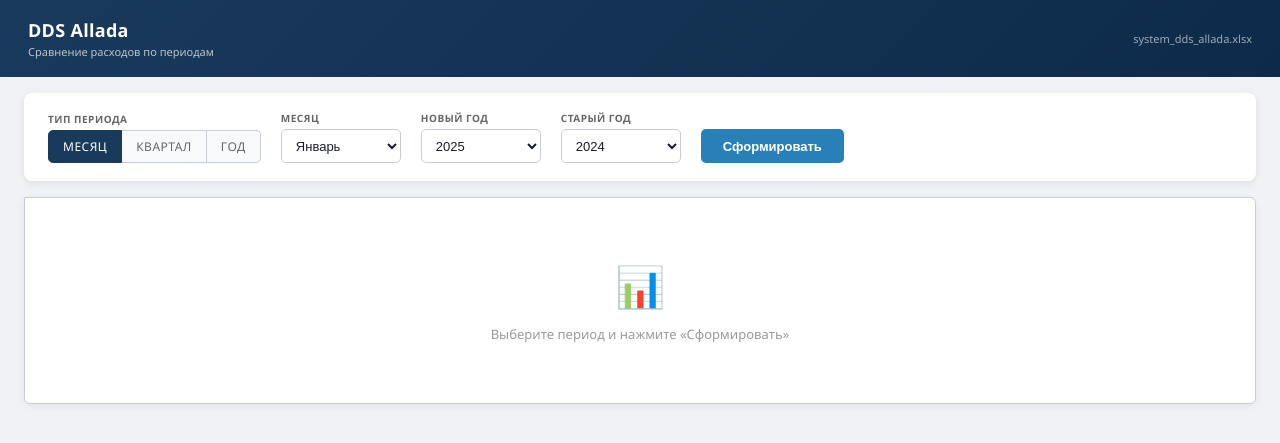
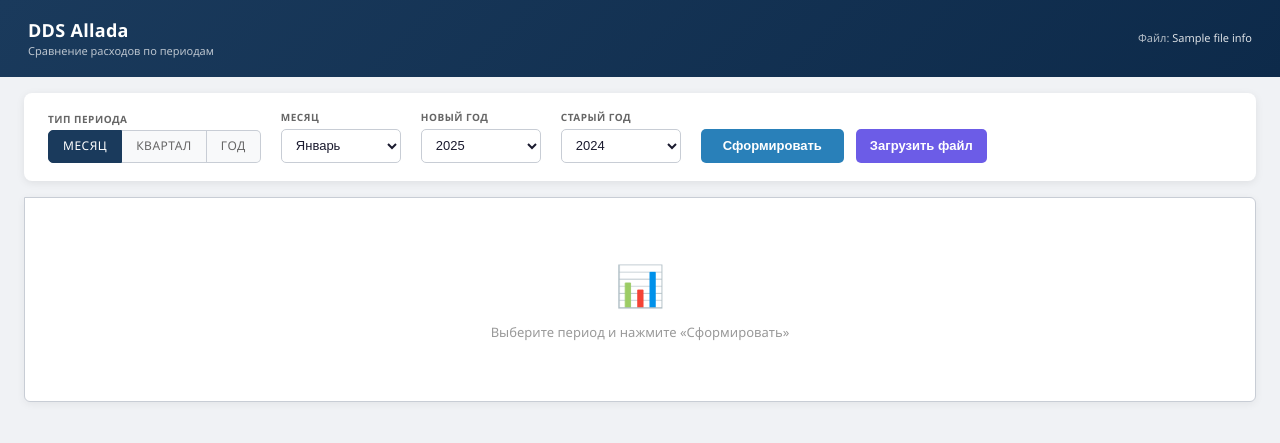
Before and after one commit to lana2502gpt/dds_allada, a Flask app: template templates/index.html in a window 1280 px wide. Shown: the top 443 px of the page. Run offline with Flask 3, Linux system fonts and the light colour scheme; the template is opened without the code that fills it: most values are stand-ins (such as "Sample title", 1, 10 or a date in 2020); parts of the project's set-up code (start-up, migrations or seed data) failed here and were passed over.

Commit message:
Добавить загрузку XLSX и нормализацию текста в UI

```diff
--- a/app.py
+++ b/app.py
@@ -16,6 +16,7 @@ import openpyxl
 from openpyxl.styles import PatternFill, Font, Alignment, Border, Side
 from collections import defaultdict
 from pathlib import Path
+from werkzeug.utils import secure_filename
 from datetime import datetime
 import calendar, io, warnings, re
 warnings.filterwarnings('ignore')
@@ -23,7 +24,8 @@ warnings.filterwarnings('ignore')
 app = Flask(__name__)
 
 # ── Config ─────────────────────────────────────────────────────────────────────
-XLSX_IN = Path(r"C:\projects\dds_allada\system_dds_allada.xlsx")
+XLSX_IN = Path(__file__).resolve().parent / "system_dds_allada.xlsx"
+ALLOWED_FILE_NAME = "system_dds_allada.xlsx"
 
 BANK_WALLETS = {'Альфа 796', 'Сбер 595', 'Счет 606', 'Счет 11', 'Счет 12'}
 EXCLUDE_ARTICLES = {
@@ -67,6 +69,20 @@ _TX = None
 _DDS = None
 
 
+def reset_cache():
+    global _TX, _DDS
+    _TX = None
+    _DDS = None
+
+
+def get_current_file_info():
+    return {
+        'path': str(XLSX_IN),
+        'name': XLSX_IN.name,
+        'exists': XLSX_IN.exists(),
+    }
+
+
 def _load_sheet(name, dc, ac, rc, hr, wc=None):
     try:
         df = pd.read_excel(XLSX_IN, sheet_name=name, header=hr, dtype=str)
@@ -92,6 +108,8 @@ def _load_sheet(name, dc, ac, rc, hr, wc=None):
 def get_tx():
     global _TX
     if _TX is None:
+        if not XLSX_IN.exists():
+            raise FileNotFoundError(f'Файл не найден: {XLSX_IN}')
         print("Загрузка транзакций из Excel...")
         frames = [_load_sheet(*c, wc=1) for c in JOURNAL_SHEETS] + \
                  [_load_sheet(*c) for c in BANK_SHEETS]
@@ -105,6 +123,8 @@ def get_dds():
     """Кэшированное чтение листа ДДС (числа, без заголовков)."""
     global _DDS
     if _DDS is None:
+        if not XLSX_IN.exists():
+            raise FileNotFoundError(f'Файл не найден: {XLSX_IN}')
         print("Загрузка листа ДДС...")
         _DDS = pd.read_excel(XLSX_IN, sheet_name='ДДС', header=None)
     return _DDS
@@ -511,37 +531,82 @@ def generate_xlsx(report):
 # ── Routes ─────────────────────────────────────────────────────────────────────
 @app.route('/')
 def index():
-    return render_template('index.html')
+    return render_template('index.html', file_info=get_current_file_info())
+
+
+@app.route('/api/file-info', methods=['GET'])
+def api_file_info():
+    return jsonify(get_current_file_info())
+
+
+@app.route('/api/upload', methods=['POST'])
+def api_upload():
+    global XLSX_IN
+    if 'file' not in request.files:
+        return jsonify({'ok': False, 'error': 'Файл не передан.'}), 400
+
+    uploaded = request.files['file']
+    if not uploaded or not uploaded.filename:
+        return jsonify({'ok': False, 'error': 'Выберите файл для загрузки.'}), 400
+
+    safe_name = secure_filename(uploaded.filename)
+    if safe_name.lower() != ALLOWED_FILE_NAME:
+        return jsonify({'ok': False, 'error': f'Разрешен только файл {ALLOWED_FILE_NAME}.'}), 400
+
+    upload_dir = Path(__file__).resolve().parent / 'uploads'
+    upload_dir.mkdir(parents=True, exist_ok=True)
+    target = upload_dir / ALLOWED_FILE_NAME
+    uploaded.save(target)
+
+    XLSX_IN = target
+    reset_cache()
+    get_tx()
+    get_dds()
+
+    return jsonify({
+        'ok': True,
+        'message': f'Файл {ALLOWED_FILE_NAME} успешно загружен.',
+        'file_info': get_current_file_info(),
+    })
 
 
 @app.route('/api/report', methods=['POST'])
 def api_report():
     data = request.json
-    report = build_report(
-        data['period_type'],
-        data.get('period_value', '1'),
-        data['year_new'],
-        data['year_old'],
-    )
-    return jsonify(report)
+    try:
+        report = build_report(
+            data['period_type'],
+            data.get('period_value', '1'),
+            data['year_new'],
+            data['year_old'],
+        )
+        return jsonify(report)
+    except FileNotFoundError as e:
+        return jsonify({'error': str(e)}), 400
 
 
 @app.route('/api/download', methods=['POST'])
 def api_download():
     data = request.json
-    report = build_report(
-        data['period_type'],
-        data.get('period_value', '1'),
-        data['year_new'],
-        data['year_old'],
-    )
-    buf = generate_xlsx(report)
-    fname = f"comparison_{report['period_label']}_{report['year_new']}_vs_{report['year_old']}.xlsx"
-    return send_file(buf, download_name=fname, as_attachment=True,
-                     mimetype='application/vnd.openxmlformats-officedocument.spreadsheetml.sheet')
+    try:
+        report = build_report(
+            data['period_type'],
+            data.get('period_value', '1'),
+            data['year_new'],
+            data['year_old'],
+        )
+        buf = generate_xlsx(report)
+        fname = f"comparison_{report['period_label']}_{report['year_new']}_vs_{report['year_old']}.xlsx"
+        return send_file(buf, download_name=fname, as_attachment=True,
+                         mimetype='application/vnd.openxmlformats-officedocument.spreadsheetml.sheet')
+    except FileNotFoundError as e:
+        return jsonify({'error': str(e)}), 400
 
 
 if __name__ == '__main__':
-    get_tx()   # preload transactions
-    get_dds()  # preload DDS sheet
+    if XLSX_IN.exists():
+        get_tx()   # preload transactions
+        get_dds()  # preload DDS sheet
+    else:
+        print(f'Файл не найден при старте: {XLSX_IN}')
     app.run(debug=False, port=5000)
--- a/templates/index.html
+++ b/templates/index.html
@@ -5,7 +5,7 @@
 <title>DDS Allada — Сравнение расходов</title>
 <style>
 * { box-sizing: border-box; margin: 0; padding: 0; }
-body { font-family: 'Segoe UI', system-ui, sans-serif; font-size: 13px;
+body { font-family: 'Segoe UI', system-ui, sans-serif; font-size: 13px; line-height: 1.35;
        background: #f0f2f5; color: #1a1a2e; }
 
 /* ── Header ─────────────────────────────────────────────────────── */
@@ -50,6 +50,10 @@ btn, .btn-dl { height: 34px; border: none; border-radius: 5px; cursor: pointer;
           border-radius: 5px; cursor: pointer; font-size: 13px; font-weight: 600;
           padding: 0 18px; margin-left: 8px; }
 .btn-dl:hover { background: #1e8449; }
+.btn-upload { background: #6c5ce7; color: #fff; height: 34px; border: none;
+              border-radius: 5px; cursor: pointer; font-size: 13px; font-weight: 600;
+              padding: 0 14px; margin-left: 8px; }
+.btn-upload:hover { background: #5649be; }
 
 /* ── Info bar ───────────────────────────────────────────────────── */
 .info-bar { margin: 0 24px 8px; padding: 10px 20px; background: #eaf4fb;
@@ -116,6 +120,18 @@ tr.cr-grand td { background: #3d2c1e; color: #fff; font-weight: 700; font-size:
 /* ── Empty state ────────────────────────────────────────────────── */
 .empty { text-align: center; padding: 60px 20px; color: #999; }
 .empty .icon { font-size: 40px; margin-bottom: 12px; }
+
+/* ── Upload modal ──────────────────────────────────────────────── */
+.modal { display: none; position: fixed; inset: 0; z-index: 50;
+         background: rgba(0,0,0,.45); align-items: center; justify-content: center; }
+.modal.open { display: flex; }
+.modal-card { width: min(520px, calc(100vw - 32px)); background: #fff; border-radius: 8px;
+              box-shadow: 0 16px 40px rgba(0,0,0,.25); padding: 20px; }
+.modal-card h3 { font-size: 16px; margin-bottom: 10px; }
+.modal-card p { margin-bottom: 10px; color: #444; }
+.modal-actions { margin-top: 12px; display: flex; align-items: center; gap: 8px; }
+.upload-hint { font-size: 11px; color: #666; margin-top: 6px; }
+.upload-msg { margin-top: 10px; font-size: 12px; min-height: 18px; }
 </style>
 </head>
 <body>
@@ -125,7 +141,9 @@ tr.cr-grand td { background: #3d2c1e; color: #fff; font-weight: 700; font-size:
     <h1>DDS Allada</h1>
     <div class="sub">Сравнение расходов по периодам</div>
   </div>
-  <div style="font-size:11px;opacity:.6">system_dds_allada.xlsx</div>
+  <div style="font-size:11px;opacity:.85">
+    <span style="opacity:.8">Файл:</span> <span id="file-name">{{ file_info.name }}</span>
+  </div>
 </header>
 
 <!-- ── Controls ──────────────────────────────────────────────────── -->
@@ -184,6 +202,7 @@ tr.cr-grand td { background: #3d2c1e; color: #fff; font-weight: 700; font-size:
   <div class="field" style="flex-direction:row;align-items:flex-end;">
     <button class="btn" id="btn_go" onclick="generate()">Сформировать</button>
     <button class="btn-dl" id="btn_dl" onclick="download()" style="display:none">Скачать XLSX</button>
+    <button class="btn-upload" onclick="openUploadModal()">Загрузить файл</button>
     <span class="spinner" id="spinner"></span>
   </div>
 </div>
@@ -206,10 +225,34 @@ tr.cr-grand td { background: #3d2c1e; color: #fff; font-weight: 700; font-size:
   <div id="cmp-table" style="display:none"></div>
 </div>
 
+<!-- Upload modal -->
+<div class="modal" id="upload-modal">
+  <div class="modal-card">
+    <h3>Загрузка исходного файла</h3>
+    <p>Выберите файл <b>system_dds_allada.xlsx</b> и загрузите его в приложение.</p>
+    <input type="file" id="xlsx-file" accept=".xlsx">
+    <div class="upload-hint">Поддерживается только файл с точным именем: system_dds_allada.xlsx.</div>
+    <div class="upload-msg" id="upload-msg"></div>
+    <div class="modal-actions">
+      <button class="btn-upload" id="btn_upload_send" onclick="uploadFile()">Загрузить</button>
+      <button class="btn" onclick="closeUploadModal()">Закрыть</button>
+    </div>
+  </div>
+</div>
+
 <script>
 const MONTH_RU = {1:'Январь',2:'Февраль',3:'Март',4:'Апрель',5:'Май',6:'Июнь',
                   7:'Июль',8:'Август',9:'Сентябрь',10:'Октябрь',11:'Ноябрь',12:'Декабрь'};
 let _report = null;
+
+function normalizeText(s) {
+  if (!s) return '';
+  return String(s)
+    .replace(/\s+/g, ' ')
+    .replace(/([А-Яа-яA-Za-z])(\d)/g, '$1 $2')
+    .replace(/(\d)([А-Яа-яA-Za-z])/g, '$1 $2')
+    .trim();
+}
 
 // ── Period type toggle ──────────────────────────────────────────
 document.querySelectorAll('input[name="ptype"]').forEach(r => {
@@ -273,7 +316,8 @@ function dataRowsHtml(rows, mn, classFn) {
   let h = '';
   rows.forEach(r => {
     const cls = classFn(r);
-    const lbl = r.type === 'detail' ? '&nbsp;&nbsp;&nbsp;&nbsp;в т.ч. ' + r.label : r.label;
+    const title = normalizeText(r.label);
+    const lbl = r.type === 'detail' ? '&nbsp;&nbsp;&nbsp;&nbsp;в т.ч. ' + title : title;
     h += `<tr class="${cls}"><td>${lbl}</td>`;
     (r.months_new || []).forEach(v => h += `<td>${fmt(v)}</td>`);
     if (!r.months_new.length) mn.forEach(() => h += '<td></td>');
@@ -313,14 +357,15 @@ function cmpRowsHtml(rows, classFn) {
   let h = '';
   rows.forEach(r => {
     const cls = classFn(r);
-    const lbl = r.type === 'detail' ? '&nbsp;&nbsp;&nbsp;&nbsp;в т.ч. ' + r.label : r.label;
+    const title = normalizeText(r.label);
+    const lbl = r.type === 'detail' ? '&nbsp;&nbsp;&nbsp;&nbsp;в т.ч. ' + title : title;
     const dCls = r.delta > 0 ? 'up' : r.delta < 0 ? 'down' : 'flat';
     h += `<tr class="${cls}">
       <td>${lbl}</td>
       <td>${fmt(r.total_old)}</td><td>${fmt(r.total_new)}</td>
       <td><span class="${dCls}">${r.delta > 0 ? '+' : ''}${fmt(r.delta)}</span></td>
       <td>${fmtPct(r.pct)}</td>
-      <td class="assess">${r.assess || ''}</td>
+      <td class="assess">${normalizeText(r.assess || '')}</td>
       <td>${fmtRevPct(r.pct_rev_old)}</td>
       <td>${fmtRevPct(r.pct_rev_new)}</td>
       <td>${fmtPP(r.delta_pp)}</td>
@@ -392,7 +437,7 @@ async function generate() {
 
     // Info bar
     const ib = document.getElementById('info-bar');
-    ib.innerHTML = `<span>${_report.period_label} ${_report.year_new} vs ${_report.year_old}</span> &nbsp;|&nbsp; ` +
+    ib.innerHTML = `<span>${normalizeText(_report.period_label)} ${_report.year_new} vs ${_report.year_old}</span> &nbsp;|&nbsp; ` +
       `Выручка ${_report.year_old}: <span>${fmt(_report.rev_old)} &#8381;</span> &nbsp;|&nbsp; ` +
       `Выручка ${_report.year_new}: <span>${fmt(_report.rev_new)} &#8381;</span>`;
     ib.style.display = '';
@@ -421,6 +466,50 @@ async function download() {
   a.click();
   URL.revokeObjectURL(url);
 }
+
+function openUploadModal() {
+  document.getElementById('upload-modal').classList.add('open');
+  document.getElementById('upload-msg').textContent = '';
+}
+
+function closeUploadModal() {
+  document.getElementById('upload-modal').classList.remove('open');
+}
+
+async function refreshFileInfo() {
+  const resp = await fetch('/api/file-info');
+  const data = await resp.json();
+  document.getElementById('file-name').textContent = data.name || '—';
+}
+
+async function uploadFile() {
+  const input = document.getElementById('xlsx-file');
+  const msg = document.getElementById('upload-msg');
+  const btn = document.getElementById('btn_upload_send');
+  if (!input.files || !input.files[0]) {
+    msg.textContent = 'Сначала выберите файл.';
+    msg.style.color = '#c0392b';
+    return;
+  }
+
+  const form = new FormData();
+  form.append('file', input.files[0]);
+
+  btn.disabled = true;
+  try {
+    const resp = await fetch('/api/upload', { method: 'POST', body: form });
+    const data = await resp.json();
+    if (!resp.ok || !data.ok) throw new Error(data.error || 'Не удалось загрузить файл.');
+    msg.textContent = data.message || 'Файл загружен.';
+    msg.style.color = '#1e8449';
+    await refreshFileInfo();
+  } catch (e) {
+    msg.textContent = 'Ошибка: ' + e.message;
+    msg.style.color = '#c0392b';
+  } finally {
+    btn.disabled = false;
+  }
+}
 </script>
 </body>
 </html>
```
